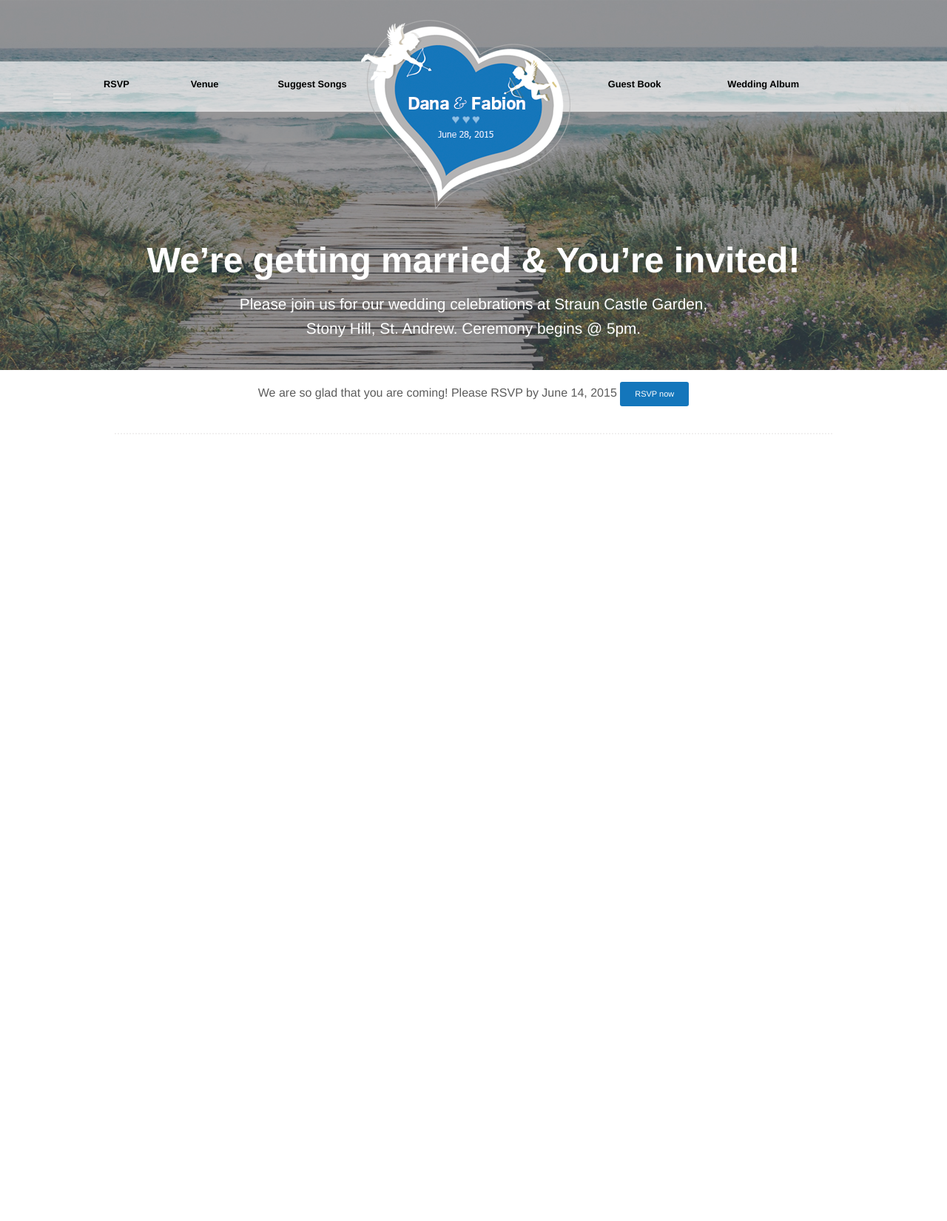
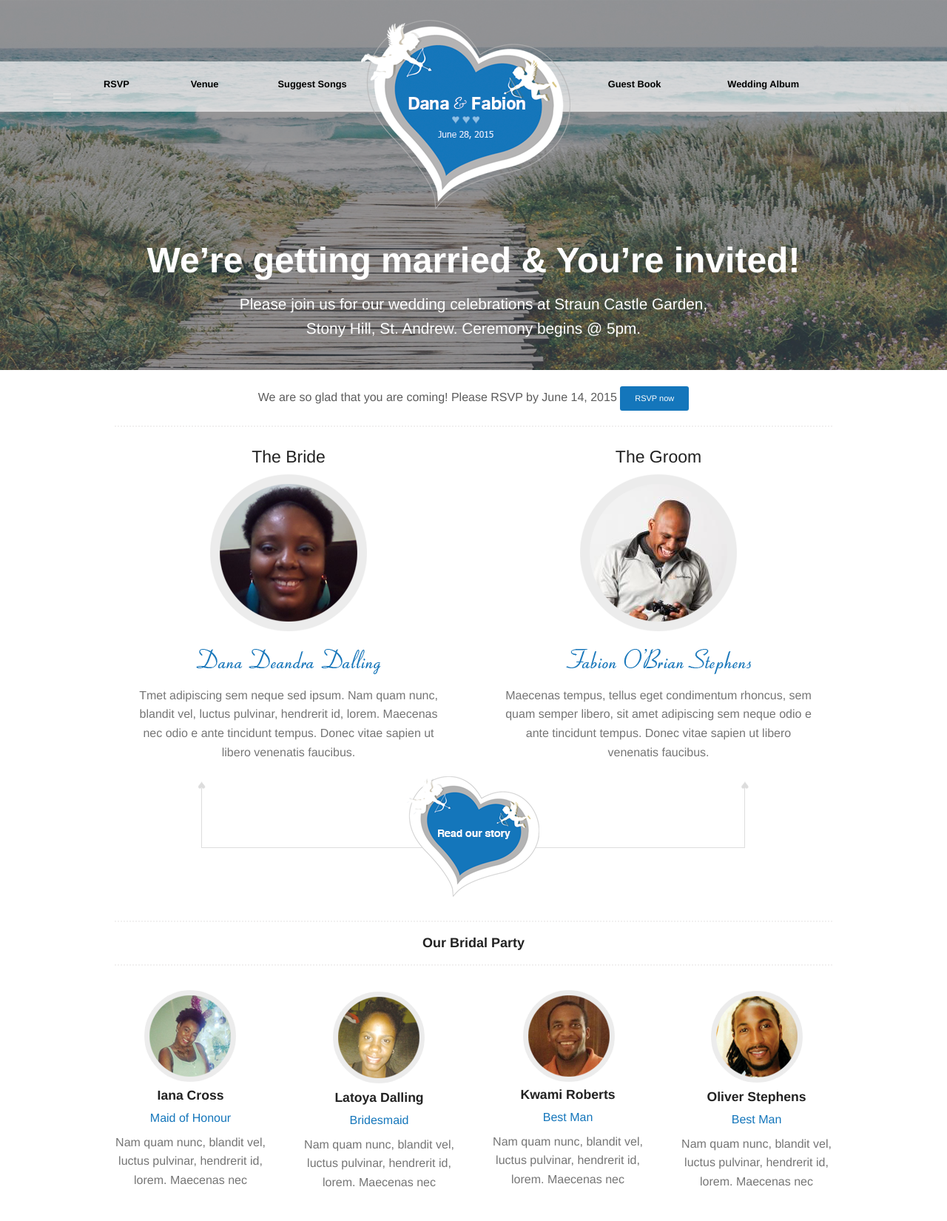
Before and after one commit to Dana-Dalling/thestephensfamilyhq, a PHP site: page / in a window 1280 px wide. Shown: the whole page at 74% size. Before the commit the page ends 587 px from the top, so only its background shows below. Run offline with PHP 8.4, Linux system fonts and the light colour scheme.

Commit message:
Add couple profile block and bridal party block

```diff
--- a/css/main.css
+++ b/css/main.css
@@ -31,7 +31,7 @@
 
 /* line 26, ../sass/main.sass */
 .rsvp-cta p {
-  padding: 1rem;
+  padding: 1.4rem 0 0 0;
   border-bottom: dotted 2px #f1f0f0;
   color: #5c5c5c;
 }
@@ -41,13 +41,49 @@
   background: #1476bb;
 }
 
-/* line 37, ../sass/main.sass */
+/* line 35, ../sass/main.sass */
+.name img {
+  margin: 1.5rem 0 1rem 0;
+}
+
+/* line 38, ../sass/main.sass */
+.about {
+  padding: 0 1.5rem;
+  font-weight: 300;
+  color: #757575;
+}
+
+/* line 44, ../sass/main.sass */
 #nav li {
   font-size: 0.8rem;
   margin-top: 1.5rem;
   font-weight: 600;
 }
-/* line 41, ../sass/main.sass */
+/* line 48, ../sass/main.sass */
 #nav li a {
   color: #000000;
 }
+
+/* line 52, ../sass/main.sass */
+.our-bridal-party-heading h5 {
+  border-bottom: dotted 2px #f1f0f0;
+  font-weight: bold;
+  border-top: dotted 2px #f1f0f0;
+  margin: 2rem 0;
+  padding: 1rem;
+}
+
+/* line 60, ../sass/main.sass */
+.our-bridal-party h3 {
+  font-size: 1.1em;
+  font-weight: bold;
+}
+/* line 63, ../sass/main.sass */
+.our-bridal-party h6 {
+  color: #1476bb;
+}
+/* line 65, ../sass/main.sass */
+.our-bridal-party p {
+  font-weight: 300;
+  color: #757575;
+}
--- a/index.html
+++ b/index.html
@@ -46,9 +46,79 @@
        <div class="small-12 large-centered columns text-center rsvp-cta">
            <p>We are so glad that you are coming! Please RSVP by June 14, 2015
                <a href="#" class="button tiny radius rsvp-btn">RSVP now</a>
-
            </p>
        </div>
+    </div>
+    <div class="row">
+        <div class="small-12 medium-6 large-6  columns text-center">
+            <h4 class="text-center">The Bride</h4>
+            <img src="img/dana.png">
+            <div class="name">
+                <img src="img/bride-name.png">
+            </div>
+            <p class="about">
+                Tmet adipiscing sem neque
+                sed ipsum. Nam quam nunc, blandit vel, luctus
+                pulvinar, hendrerit id, lorem. Maecenas nec
+                odio e ante tincidunt tempus. Donec vitae sapien
+                ut libero venenatis faucibus.
+            </p>
+        </div>
+        <div class="small-12 medium-6 large-6 columns text-center">
+            <h4 class="text-center">The Groom</h4>
+            <img src="img/fabion.png">
+            <div class="name">
+                <img src="img/groom-name.png">
+            </div>
+            <p class="about">Maecenas tempus, tellus eget condimentum rhoncus,
+                sem quam semper libero, sit amet adipiscing sem neque
+                odio e ante tincidunt tempus. Donec vitae sapien
+                ut libero venenatis faucibus.</p>
+        </div>
+        <div class="small-12 medium-12 large-12 columns text-center">
+            <img src="img/read-our-story-cta.png">
+        </div>
+    </div>
+    <div class="row">
+        <div class="small-12 medium-12 large-12 columns text-center our-bridal-party-heading">
+            <h5>Our Bridal Party</h5>
+        </div>
+    </div>
+    <div class="row">
+        <ul class="small-block-grid-1 medium-block-grid-2 large-block-grid-4 text-center our-bridal-party">
+           <li>
+               <img src="img/iana.png">
+               <h3>Iana Cross</h3>
+               <h6>Maid of Honour</h6>
+               <p> Nam quam nunc, blandit vel, luctus
+                   pulvinar, hendrerit id, lorem. Maecenas nec
+               </p>
+           </li>
+           <li>
+               <img src="img/latoya.png">
+               <h3>Latoya Dalling</h3>
+               <h6>Bridesmaid</h6>
+               <p> Nam quam nunc, blandit vel, luctus
+                   pulvinar, hendrerit id, lorem. Maecenas nec
+               </p>
+           </li>
+            <li>
+                <img src="img/kwami.png">
+                <h3>Kwami Roberts</h3>
+                <h6>Best Man</h6>
+                <p> Nam quam nunc, blandit vel, luctus
+                    pulvinar, hendrerit id, lorem. Maecenas nec
+                </p>
+            </li>
+            <li>
+                <img src="img/oliver.png">
+                <h3>Oliver Stephens</h3>
+                <h6>Best Man</h6>
+                <p> Nam quam nunc, blandit vel, luctus
+                    pulvinar, hendrerit id, lorem. Maecenas nec
+                </p>
+            </li>
+        </ul>
     </div>
 
 
--- a/sass/main.sass
+++ b/sass/main.sass
@@ -24,14 +24,21 @@
 
 .rsvp-cta
   p
-    padding: 1rem
+    padding: 1.4rem 0 0 0
     border-bottom: dotted 2px #f1f0f0
     color: #5c5c5c
 
 .rsvp-btn
   background: #1476bb
 
+.name
+  img
+    margin: 1.5rem 0 1rem 0
 
+.about
+  padding: 0 1.5rem
+  font-weight: 300
+  color: #757575
 
 #nav
   li
@@ -40,3 +47,21 @@
     font-weight: 600
     a
       color: #000000
+
+.our-bridal-party-heading
+  h5
+    border-bottom: dotted 2px #f1f0f0
+    font-weight: bold
+    border-top: dotted 2px #f1f0f0
+    margin: 2rem 0
+    padding: 1rem
+
+.our-bridal-party
+  h3
+    font-size: 1.1em
+    font-weight: bold
+  h6
+    color: #1476bb
+  p
+    font-weight: 300
+    color: #757575
```
Also changed, not shown: sass/main.css (+25 -1 lines), 2 other files.
